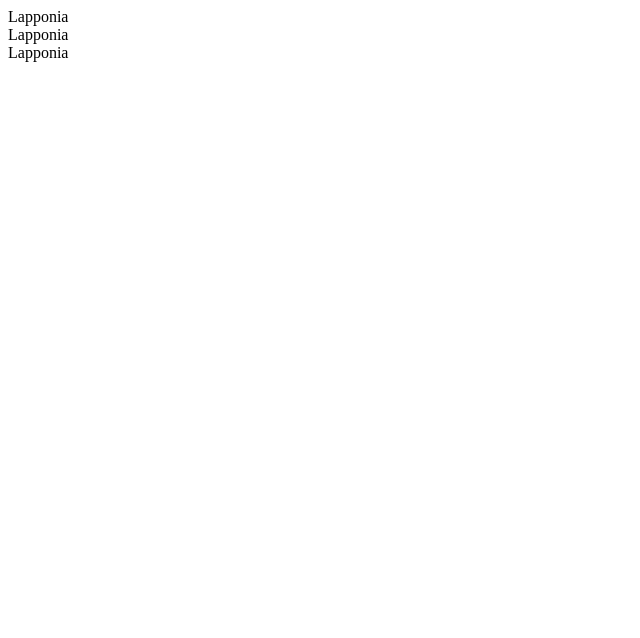
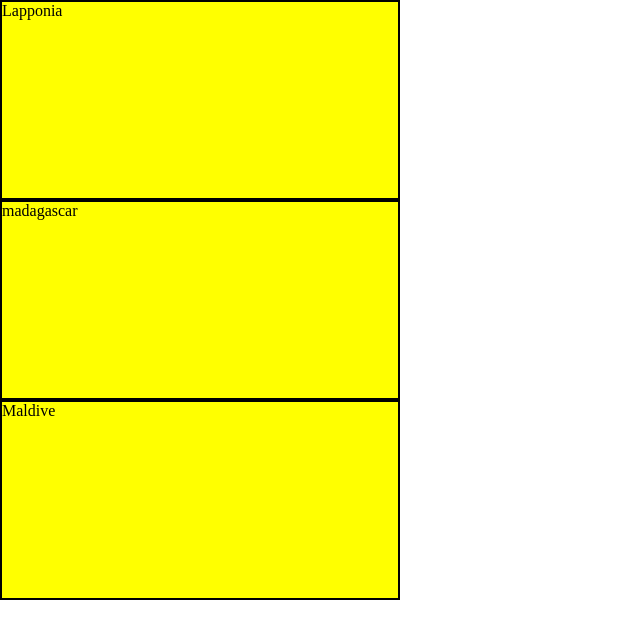
Before and after one commit to Giovanni-Bernardi/htmlcss-airbnb, a plain HTML site: page index.html in a window 1280 px wide. Shown: the whole page, without its empty margins (0-640 px from the left). Drawn offline with Linux system fonts and the light colour scheme.

Commit message:
starting layout

```diff
--- a/css/style.css
+++ b/css/style.css
@@ -0,0 +1,39 @@
+*{
+  padding: 0;
+  margin: 0;
+  box-sizing: border-box;
+}
+
+/* container proprety*/
+.container{
+  width: 400px;
+  height: 200px;
+  background: yellow;
+  color: black;
+  border: 2px solid black ;
+}
+
+
+/* destination title */
+.imgtitle{
+
+}
+
+/* background */
+#lapponia{
+
+}
+
+#madagascar{
+
+}
+
+#maldive{
+
+}
+
+/* hover */
+
+
+
+/* animation */
--- a/index.html
+++ b/index.html
@@ -5,23 +5,28 @@
     <title>AIRBnBOOLEAN</title>
     <link rel="stylesheet" href="css/style.css">
   </head>
+
+  <!-- header bonus -->
   <body>
-    <div id="lapponia"class="city">
+    <!-- images blocks -->
+    <div id="lapponia"class="container">
       <div class="imgtitle">
         Lapponia
       </div>
     </div>
 
-    <div id="lapponia"class="city">
+    <div id="madagascar"class="container">
       <div class="imgtitle">
-        Lapponia
+        madagascar
       </div>
     </div>
 
-    <div id="lapponia"class="city">
+    <div id="maldive"class="container">
       <div class="imgtitle">
-        Lapponia
+        Maldive
       </div>
     </div>
   </body>
+
+  <!-- footer bonus -->
 </html>
```
